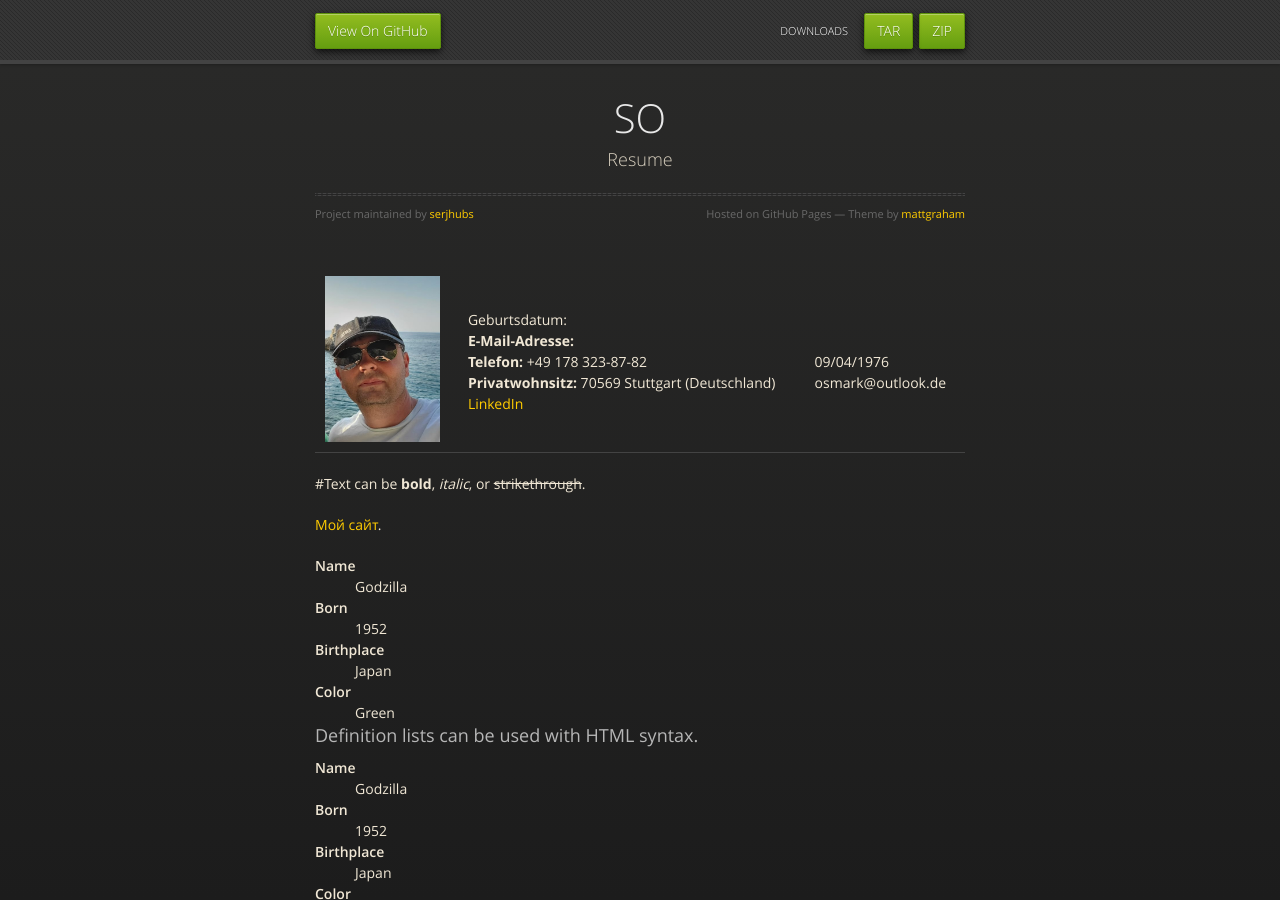
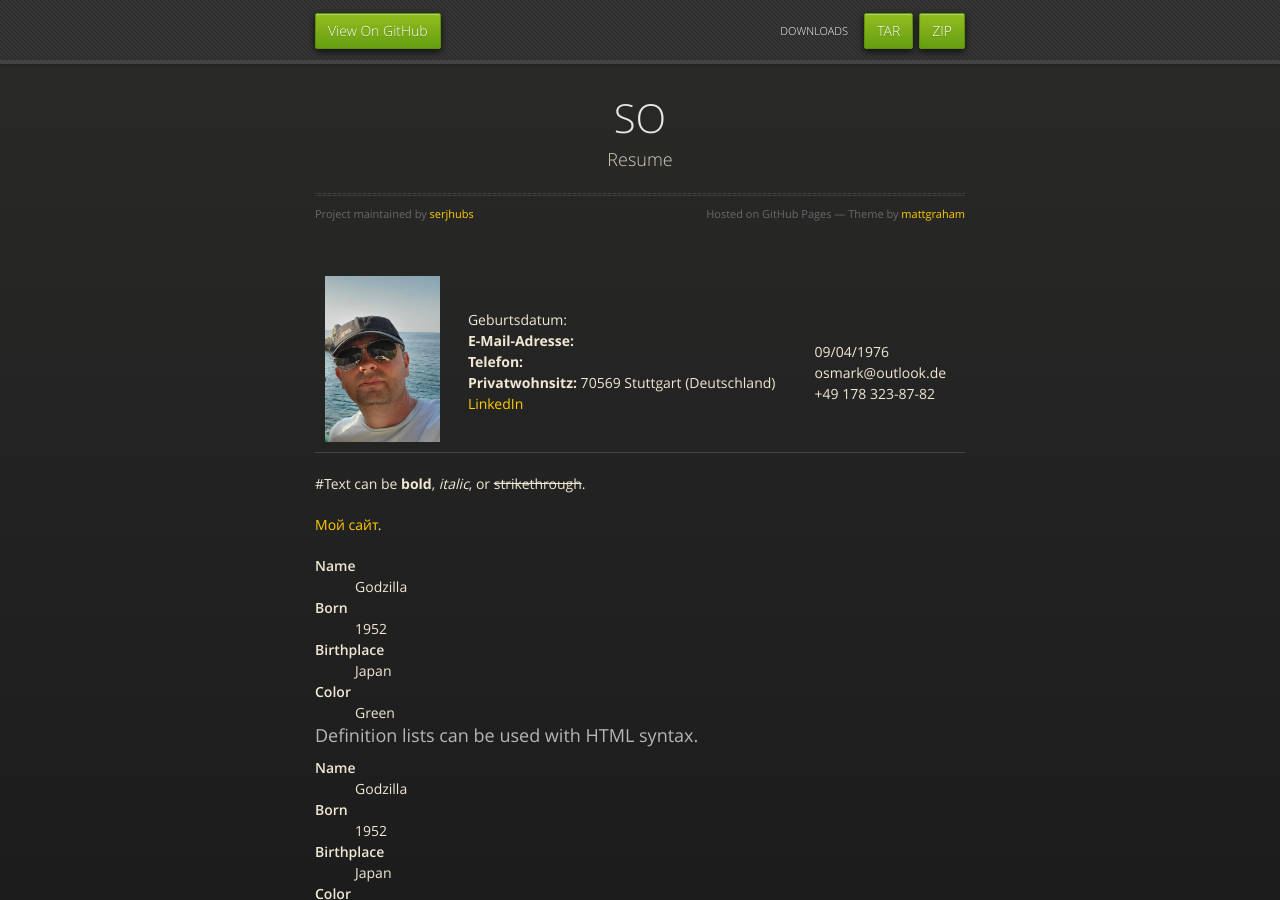
Before and after one commit to serjhubs/Resume, a Jekyll site: the page built from index.md, in a window 1280 px wide and 900 px high. Built offline with Jekyll 4.4.1, drawn with Linux system fonts in a browser that asks for light colours.

```diff
--- a/index.md
+++ b/index.md
@@ -6,13 +6,14 @@ layout: default
      <td><img src="https://github.com/serjhubs/Resume/blob/main/_includes/SO.jpeg?raw=true" width="115" heihgt="125"></td>
       <td> Geburtsdatum:
        <br><strong>E-Mail-Adresse:</strong>
-        <br><strong>Telefon:</strong>  +49 178 323-87-82
+        <br><strong>Telefon:</strong>
          <br><strong>Privatwohnsitz:</strong> 70569 Stuttgart (Deutschland)
          <br><a href="https://linkedin.com" target = "_blank">LinkedIn</a>
       </td>
        <td>
       <br>09/04/1976
           <br>osmark@outlook.de
+          <br>+49 178 323-87-82
       </td>
      </tr>
    </table>
```
